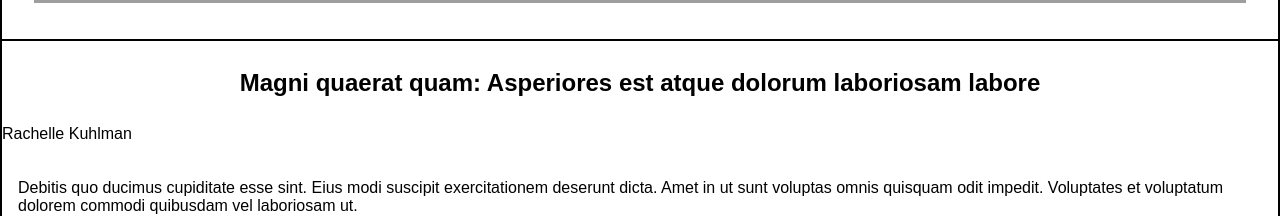
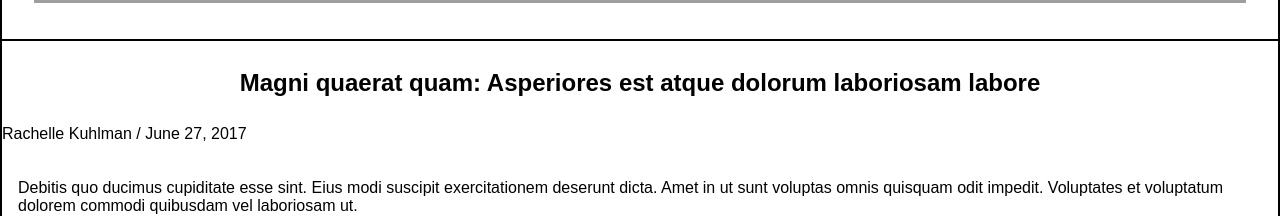
Before and after one commit to lindellcarternyc/ghost-trello-1, a React (Create React App) app: page / in a window 1280 px wide. Shown: the part 1080-1296 px from the top of the page. Built offline with nearby package versions, Linux system fonts and the light colour scheme; grey boxes are pictures that could not be loaded.

Commit message:
Added written prop to story component

```diff
--- a/src/components/views/Story/Story.tsx
+++ b/src/components/views/Story/Story.tsx
@@ -5,6 +5,7 @@ import './Story.styles.css'
 interface StoryProp {
   title: string
   author: string
+  written: string
   image: string
   text: string
 }
@@ -16,7 +17,7 @@ interface StoryProps {
 export const Story = (props: StoryProps) => {
   const { story } = props
 
-  const { title, author,  image, text } = story
+  const { title, author, written, image, text } = story
 
   const sections = text.split('\n\n\n').map((section, idx) => {
     const paragraphs = section.split('\n \r').map((para, idy) => {
@@ -36,7 +37,7 @@ export const Story = (props: StoryProps) => {
         <img src={image} className='story--image' />
       </div>
       <h2 className='story--title'>{title}</h2>
-      <p>{author}</p>
+      <p>{author} / {written}</p>
       <div className='story--text'>
         {sections}
       </div>
```
Also changed, not shown: 1 other file (tests, documents, lock files or other folders).
